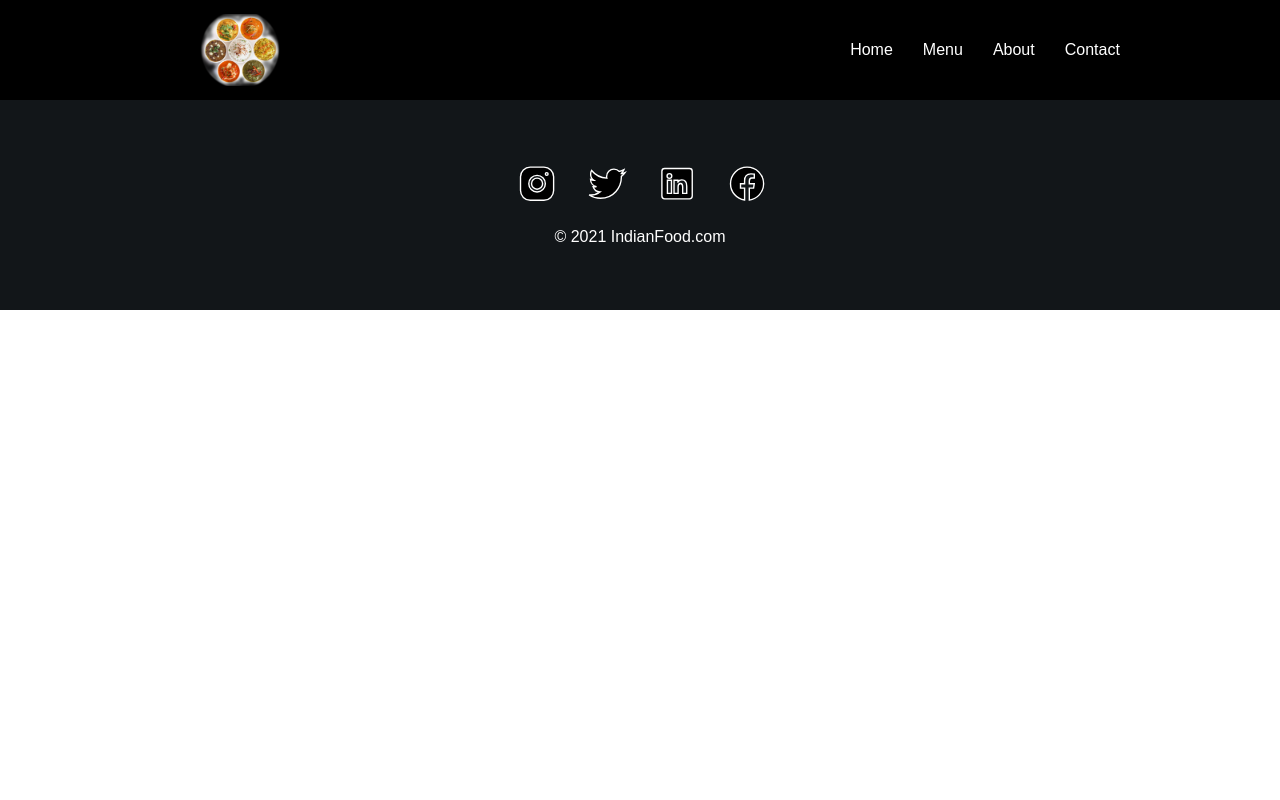
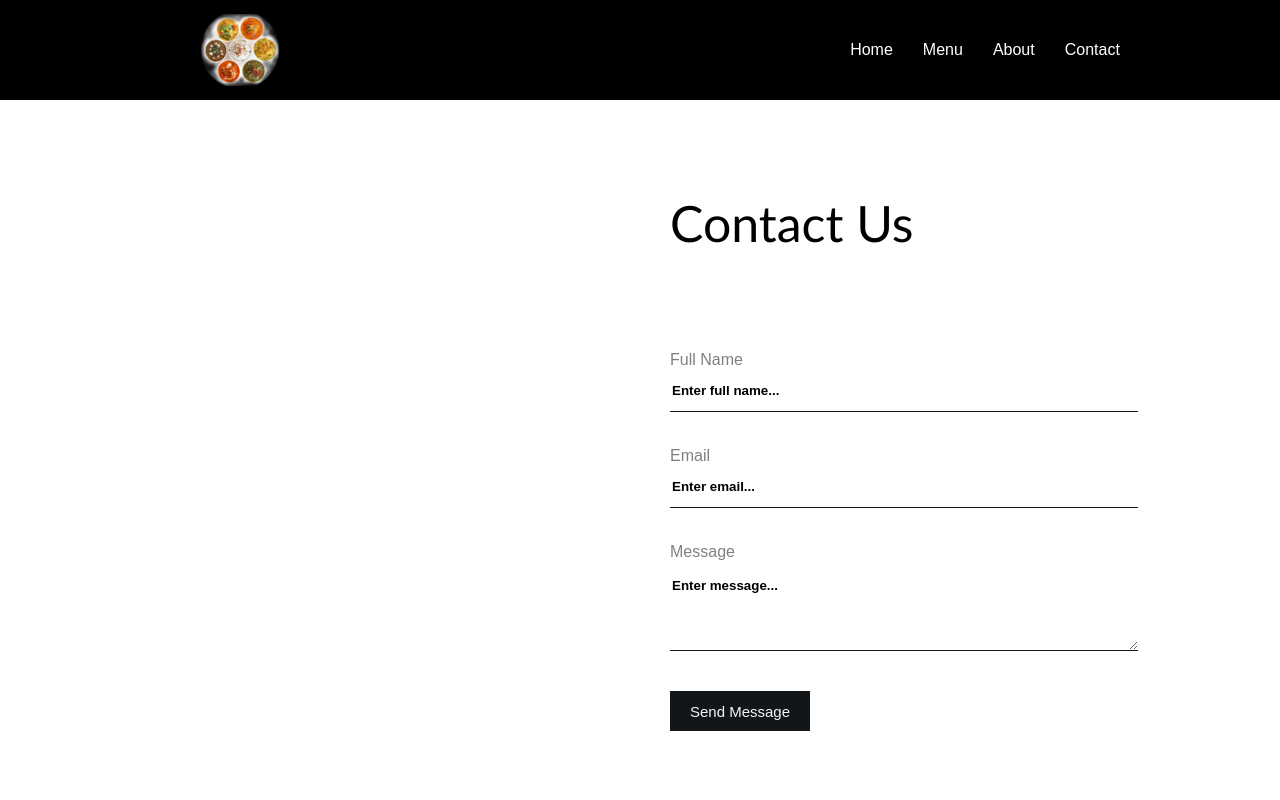
Before and after one commit to fydsa/js-projects, a React (Create React App) app in the folder food-order/: page /contact in a window 1280 px wide. Shown: the top 800 px of the page. Built offline with nearby package versions, Linux system fonts and the light colour scheme.

Commit message:
Added the contact page

```diff
--- a/food-order/src/pages/contact/contact.page.js
+++ b/food-order/src/pages/contact/contact.page.js
@@ -1,7 +1,29 @@
 import React from "react";
+import "./contact.style.css";
 
 const Contact = () => {
-  return <></>;
+  return (
+    <div class="contact">
+      <div class="left-side"></div>
+      <div class="right-side">
+        <h1>Contact Us</h1>
+        <form id="contact-form" method="POST">
+          <label htmlFor="name">Full Name</label>
+          <input name="name" placeholder="Enter full name..." type="text" />
+          <label htmlFor="email">Email</label>
+          <input name="email" placeholder="Enter email..." type="email" />
+          <label htmlFor="message">Message</label>
+          <textarea
+            rows="6"
+            placeholder="Enter message..."
+            name="message"
+            required
+          ></textarea>
+          <button type="submit"> Send Message</button>
+        </form>
+      </div>
+    </div>
+  );
 };
 
 export default Contact;
--- a/food-order/src/pages/contact/contact.style.css
+++ b/food-order/src/pages/contact/contact.style.css
@@ -0,0 +1,82 @@
+.contact {
+  width: 100%;
+  height: 90vh;
+  display: flex;
+}
+
+.contact .left-side {
+  height: 100%;
+  flex: 50%;
+  background-position: center;
+  background-repeat: no-repeat;
+  background-size: cover;
+}
+
+.contact .right-side {
+  height: 100%;
+  flex: 50%;
+  display: flex;
+  flex-direction: column;
+  justify-content: center;
+}
+
+.contact .right-side h1 {
+  font-family: "Trebuchet MS", "Lucida Sans Unicode", "Lucida Grande",
+    "Lucida Sans", Arial, sans-serif;
+  font-weight: 10;
+  font-size: 50px;
+  margin-left: 30px;
+}
+
+form {
+  display: flex;
+  flex-direction: column;
+  width: auto;
+  height: auto;
+  padding: 30px;
+}
+
+form input {
+  height: 40px;
+  width: 80%;
+  border: none;
+  border-bottom: 1px solid #121619;
+  color: black;
+}
+
+form textarea {
+  margin-top: 15px;
+  height: 70px;
+  width: 80%;
+  border: none;
+  border-bottom: 1px solid #121619;
+  color: black;
+}
+
+input::placeholder,
+textarea::placeholder {
+  font-weight: bold;
+  color: black;
+  font-family: Arial, Helvetica, sans-serif;
+}
+
+form input:focus,
+textarea:focus {
+  outline: none;
+}
+
+form label {
+  margin-top: 35px;
+  color: grey;
+}
+
+form button {
+  margin-top: 40px;
+  width: 140px;
+  height: 40px;
+  border: none;
+  background-color: #121619;
+  color: whitesmoke;
+  font-size: 15px;
+  cursor: pointer;
+}
```
